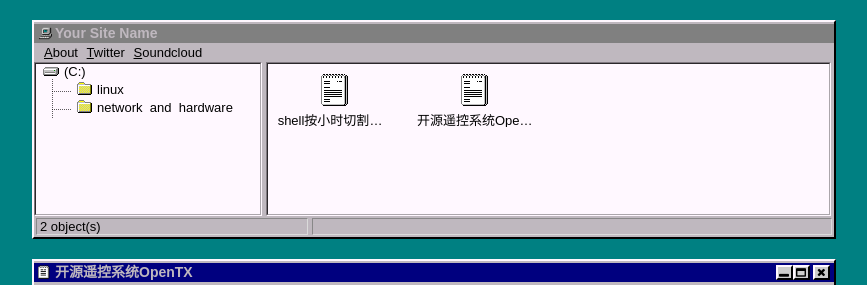
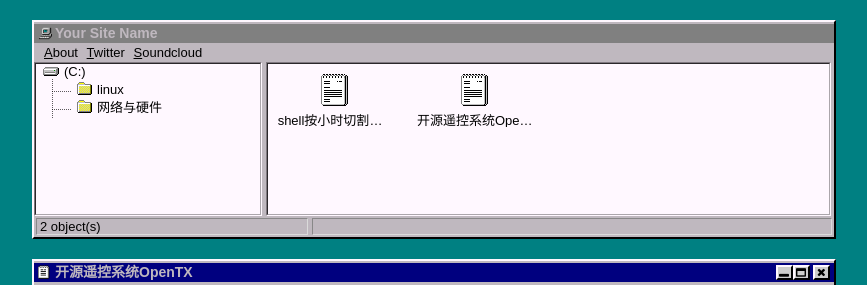
Before and after one commit to pbuff07/pbuff07.github.io, a Jekyll site: the page built from _posts/2023-05-07-opentx.md, in a window 1280 px wide. Shown: the top 285 px of the page, without its empty margins (206-1073 px from the left). Built offline with Jekyll 4.4.1, drawn with Linux system fonts in a browser that asks for light colours.

Commit message:
add test file

```diff
--- a/_data/tags.yml
+++ b/_data/tags.yml
@@ -1,4 +1,4 @@
-network_and_hardware:
+网络与硬件:
   name: 网络与硬件
 
 linux:
--- a/_posts/2023-05-07-opentx.md
+++ b/_posts/2023-05-07-opentx.md
@@ -1,7 +1,7 @@
 ---
 layout: default
 title: "开源遥控系统OpenTX"
-tags: network_and_hardware
+tags: 网络与硬件
 ---
 
 ## 背景
--- a/tags/network_and_hardware.html
+++ /dev/null
@@ -1,5 +0,0 @@
----
-layout: tag
-tag: network_and_hardware
-permalink: /tag/network_and_hardware/
----
--- /dev/null
+++ b/tags/网络与硬件.html
@@ -0,0 +1,5 @@
+---
+layout: tag
+tag: 网络与硬件
+permalink: /tag/network-and-hardware/
+---
```
